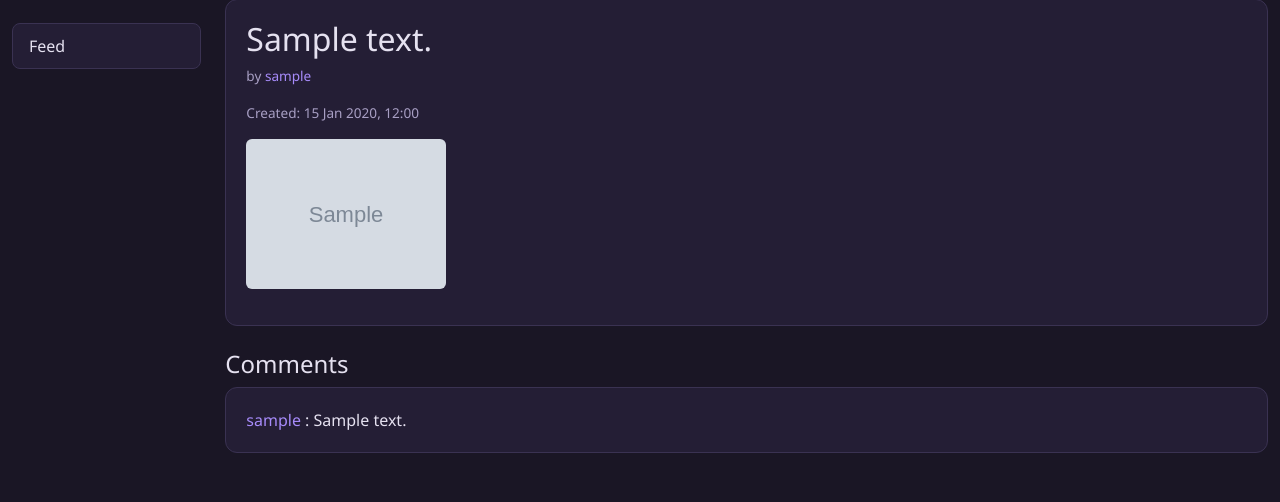
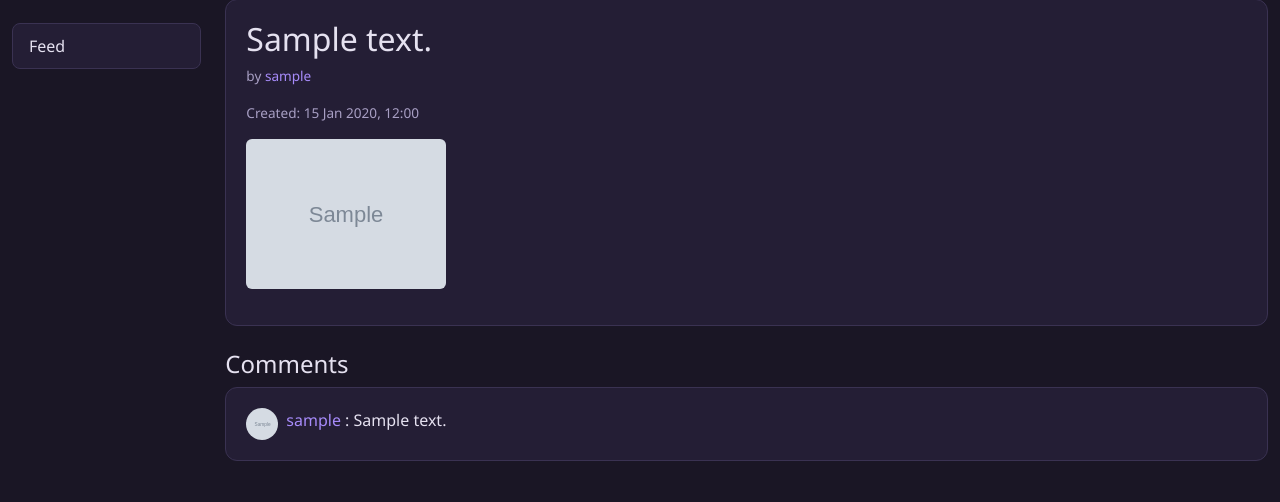
Before and after one commit to ArtemSl0/social-feed-portfolio, a Django app: page /posts/1/ in a window 1280 px wide. Shown: the part 87-589 px from the top of the page. Run offline with Django 5.2, Linux system fonts and the light colour scheme; tables that the repository leaves empty hold one stand-in row (values such as "Sample post"); grey boxes marked "Sample" are stand-in pictures; some libraries are stand-ins or nearby versions.

Commit message:
Add user avatar in comment

```diff
--- a/templates/feed/post_detail.html
+++ b/templates/feed/post_detail.html
@@ -75,8 +75,12 @@
   </div>
 
   <h4 class="mt-4">Comments</h4>
-    {% for comment in post.comments.all %}
-      <div class="post-card">
+{% for comment in post.comments.all %}
+    <div class="post-card d-flex gap-2 align-items-start">
+      {% if comment.author.avatar %}
+        <img src="{{ comment.author.avatar.url }}" alt="avatar" class="rounded-circle" style="width: 32px; height: 32px; object-fit: cover;">
+      {% endif %}
+      <div>
         <a href="{% url 'feed:user-detail' pk=comment.author.pk %}">
           {{ comment.author }}
         </a>: <span class="preserve-newlines">{{ comment.text }}</span>
@@ -87,9 +91,10 @@
           </form>
         {% endif %}
       </div>
-    {% empty %}
-      <p class="post-meta">No comments yet.</p>
-    {% endfor %}
+    </div>
+  {% empty %}
+    <p class="post-meta">No comments yet.</p>
+  {% endfor %}
 
   {% if user.is_authenticated %}
     <form method="post" action="{% url 'feed:comment-create' pk=post.pk %}" class="mt-3">
```
